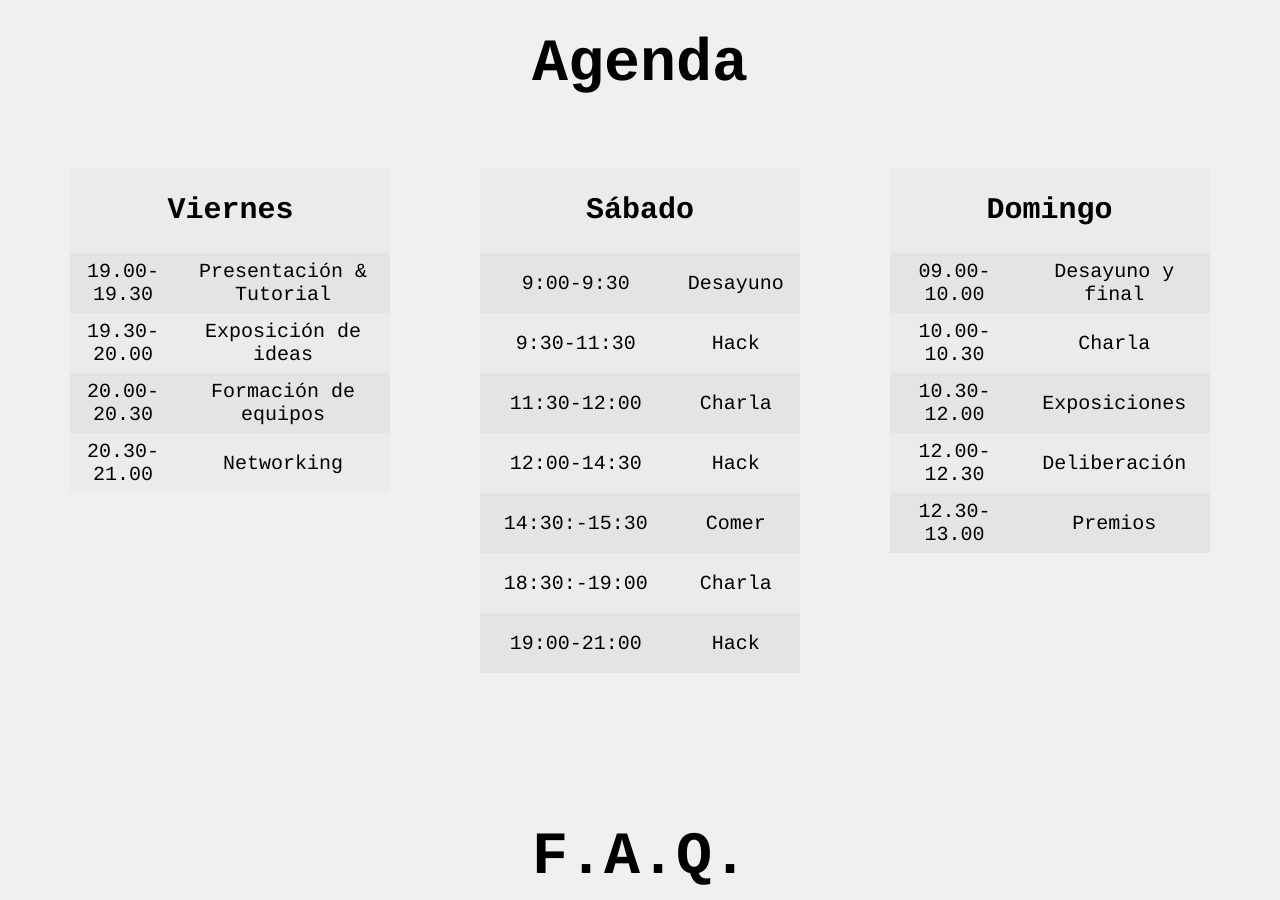
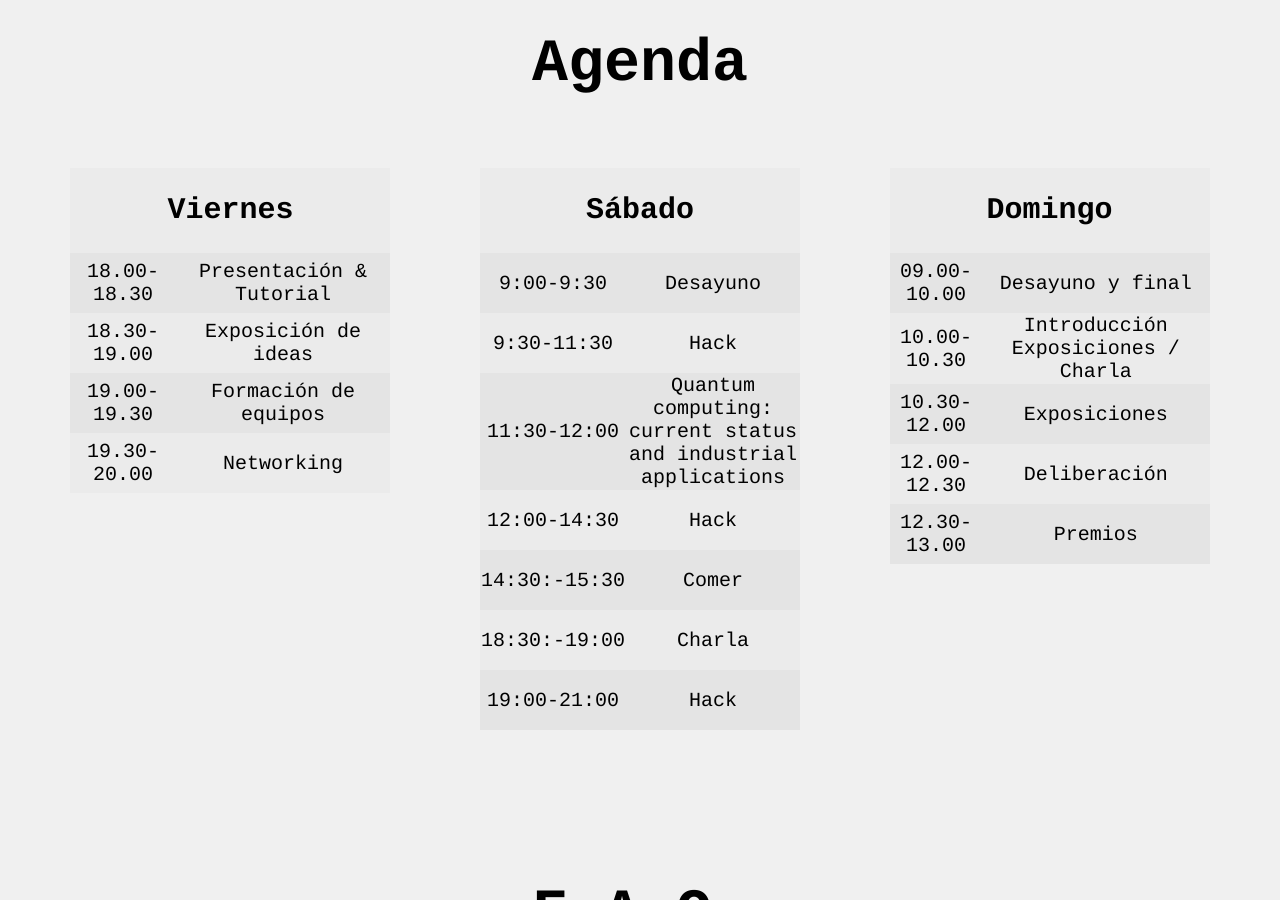
Before and after one commit to QuantumMadrid/QuantumMadrid.github.io, a Jekyll site: the page built from index.html, in a window 1280 px wide and 900 px high, scrolled down 1317 px. Built offline with Jekyll 4.4.1, drawn with Linux system fonts in a browser that asks for light colours.

Commit message:
actualizacion de agenda

```diff
--- a/_data/schedule.yml
+++ b/_data/schedule.yml
@@ -3,17 +3,17 @@
 # Use an empty string ('') for the day names if you do not want headers.
 
 Viernes:
-  '19.00-19.30': Presentación & Tutorial
-  '19.30-20.00': Exposición de ideas
-  '20.00-20.30': Formación de equipos
-  '20.30-21.00': Networking
+  '18.00-18.30': Presentación & Tutorial
+  '18.30-19.00': Exposición de ideas
+  '19.00-19.30': Formación de equipos
+  '19.30-20.00': Networking
 
 
 
 Sábado:
   '9:00-9:30': Desayuno
   '9:30-11:30': Hack
-  '11:30-12:00': Charla
+  '11:30-12:00': "Quantum computing: current status and industrial applications"
   '12:00-14:30': Hack
   '14:30:-15:30': Comer
   '18:30:-19:00': Charla
@@ -21,7 +21,7 @@ Sábado:
 
 Domingo:
   '09.00-10.00': Desayuno y final
-  '10.00-10.30': Charla
+  '10.00-10.30': Introducción Exposiciones / Charla
   '10.30-12.00': Exposiciones
   '12.00-12.30': Deliberación
   '12.30-13.00': Premios
```
